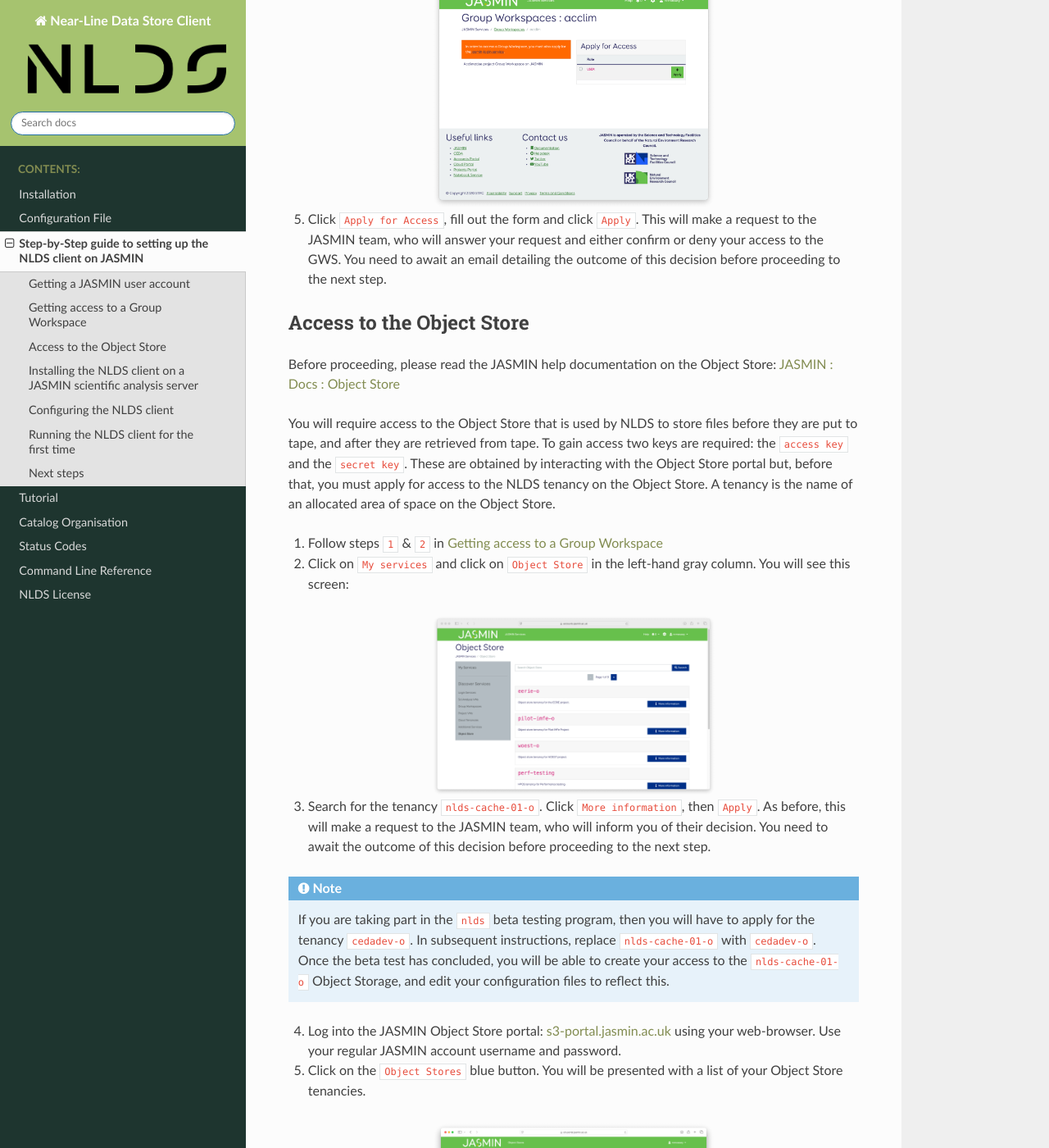
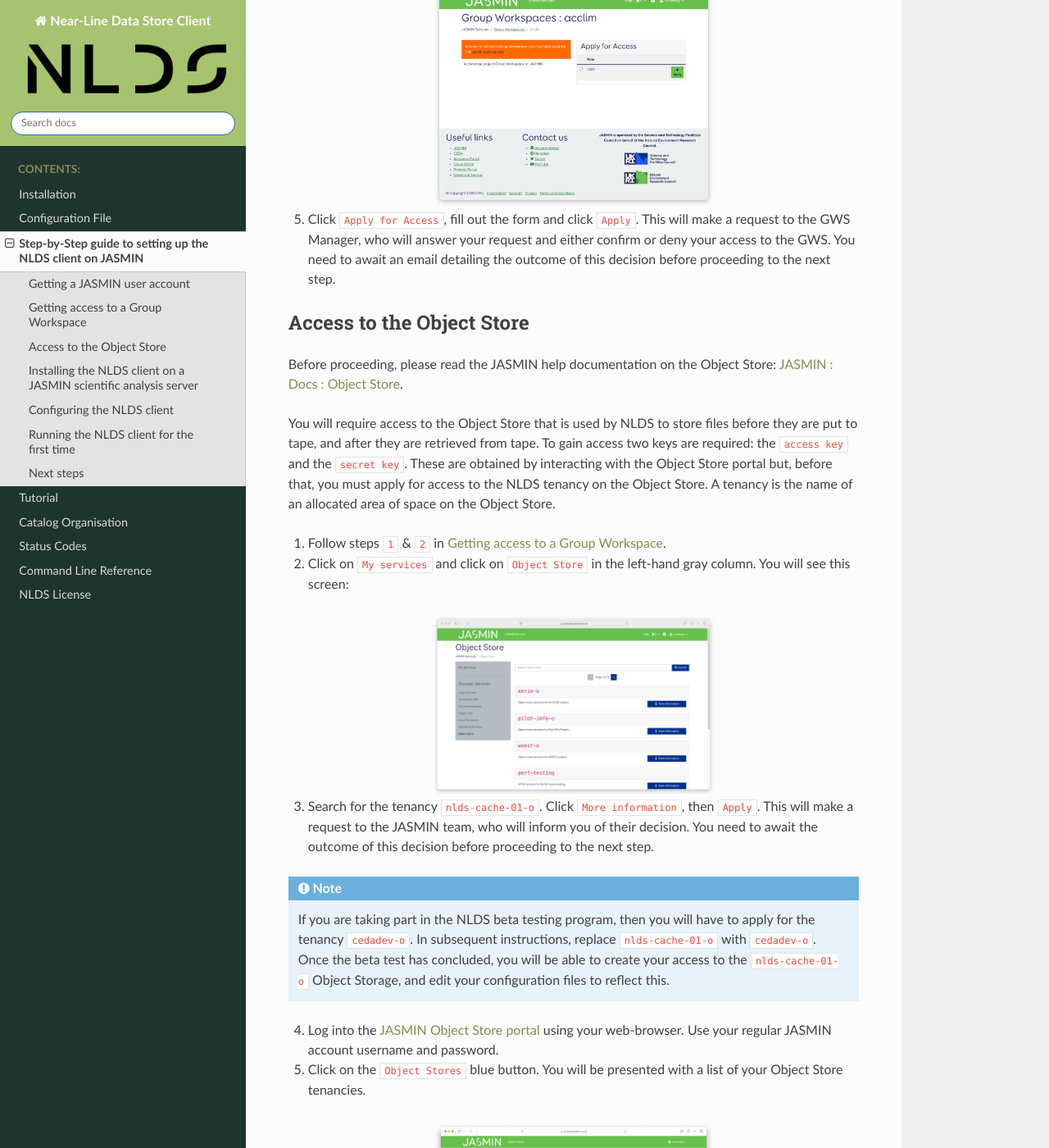
Before and after one commit to cedadev/nlds-client, a Sphinx documentation site: the page built from docs/user_guide/source/step_by_step.rst, in a window 1280 px wide and 1400 px high, scrolled down 1944 px. Shown: the whole window at 82% size. Built offline with Sphinx 7.4.7 and the Read the Docs theme 3.1.0, drawn with Linux system fonts in a browser that asks for light colours; some of the changed text lies outside the part shown.

Commit message:
Proofread step-by-step guide

```diff
--- a/docs/user_guide/source/step_by_step.rst
+++ b/docs/user_guide/source/step_by_step.rst
@@ -17,8 +17,8 @@
 Getting a JASMIN user account
 -----------------------------
 
-This is covered extensively in the "Getting Started" section of the JASMIN help docs.
-`JASMIN : Docs : Getting Started <https://help.jasmin.ac.uk/docs/getting-started/>`_
+This is covered extensively in the "Getting Started" section of the JASMIN help docs:
+`JASMIN : Docs : Getting Started <https://help.jasmin.ac.uk/docs/getting-started/>`_.
 
 .. image:: ./jasmin_help.png
     :width: 50 %
@@ -32,7 +32,7 @@
 Before proceeding, please read the JASMIN introduction to Group Workspaces:
 `JASMIN : Docs : What is a Group Workspace? <https://help.jasmin.ac.uk/docs/short-term-project-storage/introduction-to-group-workspaces/>`_
 
-Once you have access to JASMIN, you will need to apply for access to the Group Workspace that you wish to put files into the NLDS from, and also as a location to retrieve files from the NLDS to.
+Once you have access to JASMIN, you will need to apply for access to the Group Workspace (GWS) that you wish to put files into the NLDS from, and also as a location to retrieve files from the NLDS to.
 This is done via the JASMIN accounts portal:
 
 1. Log into the JASMIN accounts portal: `accounts.jasmin.ac.uk <https://accounts.jasmin.ac.uk>`_
@@ -54,7 +54,7 @@
     :width: 50 %
     :align: center
 
-5. Click ``Apply for Access``, fill out the form and click ``Apply``.  This will make a request to the JASMIN team, who will answer your request and either confirm or deny your access to the GWS.  You need to await an email detailing the outcome of this decision before proceeding to the next step.
+5. Click ``Apply for Access``, fill out the form and click ``Apply``.  This will make a request to the GWS Manager, who will answer your request and either confirm or deny your access to the GWS.  You need to await an email detailing the outcome of this decision before proceeding to the next step.
 
 .. _object_store_access:
 
@@ -62,30 +62,30 @@
 --------------------------
 
 Before proceeding, please read the JASMIN help documentation on the Object Store:
-`JASMIN : Docs : Object Store <https://help.jasmin.ac.uk/docs/short-term-project-storage/using-the-jasmin-object-store/>`_
+`JASMIN : Docs : Object Store <https://help.jasmin.ac.uk/docs/short-term-project-storage/using-the-jasmin-object-store/>`_.
 
 You will require access to the Object Store that is used by NLDS to store files before they are put to tape, and after they are retrieved from tape.  To gain access two keys are required: the ``access key`` and the ``secret key``.  These are obtained by interacting with the Object Store portal but, before that, you must apply for access to the NLDS tenancy on the Object Store.  A tenancy is the name of an allocated area of space on the Object Store.
 
-1. Follow steps ``1`` & ``2`` in :ref:`gws_access`
+1. Follow steps ``1`` & ``2`` in :ref:`gws_access`.
 2. Click on ``My services`` and click on ``Object Store`` in the left-hand gray column.  You will see this screen:
 
 .. image:: ./obj_store.png
     :width: 50 %
     :align: center
 
-3. Search for the tenancy ``nlds-cache-01-o``.  Click ``More information``, then ``Apply``.  As before, this will make a request to the JASMIN team, who will inform you of their decision.  You need to await the outcome of this decision before proceeding to the next step.
+3. Search for the tenancy ``nlds-cache-01-o``.  Click ``More information``, then ``Apply``.  This will make a request to the JASMIN team, who will inform you of their decision.  You need to await the outcome of this decision before proceeding to the next step.
 
 .. note::
-    If you are taking part in the ``nlds`` beta testing program, then you will have to apply for the tenancy ``cedadev-o``.  In subsequent instructions, replace ``nlds-cache-01-o`` with ``cedadev-o``.  Once the beta test has concluded, you will be able to create your access to the ``nlds-cache-01-o`` Object Storage, and edit your configuration files to reflect this.
+    If you are taking part in the NLDS beta testing program, then you will have to apply for the tenancy ``cedadev-o``.  In subsequent instructions, replace ``nlds-cache-01-o`` with ``cedadev-o``.  Once the beta test has concluded, you will be able to create your access to the ``nlds-cache-01-o`` Object Storage, and edit your configuration files to reflect this.
 
-4. Log into the JASMIN Object Store portal: `s3-portal.jasmin.ac.uk <https://s3-portal.jasmin.ac.uk>`_ using your web-browser.  Use your regular JASMIN account username and password.
+4. Log into the `JASMIN Object Store portal <https://s3-portal.jasmin.ac.uk>`_ using your web-browser.  Use your regular JASMIN account username and password.
 5. Click on the ``Object Stores`` blue button.  You will be presented with a list of your Object Store tenancies.
 
 .. image:: ./jasmin_obj_store_01.png
     :width: 50 %
     :align: center
 
-6. Click on the ``Manage Object Store`` blue button for the `nlds-cache-01-o` tenancy.  You may have to re-enter your JASMIN accounts password.
+6. Click on the ``Manage Object Store`` blue button for the ``nlds-cache-01-o`` tenancy.  You may have to re-enter your JASMIN accounts password.
 
 You will be presented with this screen:
 
@@ -95,7 +95,7 @@
 
 Click on the ``Create Key`` tab at the top of the table.
 
-7. Fill in the Description and an expiry-date and click ``Create Access Key``
+7. Fill in the Description and an expiry-date and click ``Create Access Key``.
 
 .. image:: ./jasmin_obj_store_03.png
     :width: 50 %
@@ -113,7 +113,7 @@
 Installing the NLDS client on a JASMIN scientific analysis server
 -----------------------------------------------------------------
 
-First, please familiarise yourself with the JASMIN documentation on the scientific analysis servers: `JASMIN : Docs : Scientific analysis servers <https://help.jasmin.ac.uk/docs/interactive-computing/sci-servers/>`_
+First, please familiarise yourself with the JASMIN documentation on the scientific analysis servers: `JASMIN : Docs : Scientific analysis servers <https://help.jasmin.ac.uk/docs/interactive-computing/sci-servers/>`_.
 We suggest that you use one of the ``sci-vm-0x`` servers to set up and use the NLDS client.
 
 1.  Log into your chosen scientific analysis server:
@@ -170,13 +170,13 @@
 
 .. note::
 
-    If you are taking part in the nlds beta testing program, you will also need to specify a url with the -u switch and turn off ssl verification with the -k flag, so your init command will look a bit like this:
+    If you are taking part in the NLDS beta testing program, you will also need to specify a URL with the ``-u`` switch and turn off SSL verification with the ``-k`` flag, so your init command will look a bit like this:
 
     .. code-block:: bash
 
         > nlds init -u {{ nlds-testing-url }} -k
 
-    but with the ``{{ nlds-testing-url }}`` replaced with the url provided to you by in the invitation email.
+    but with the ``{{ nlds-testing-url }}`` replaced with the URL provided to you by in the invitation email.
 
 3.  Edit the file at ``<your home directory>/.nlds-config`` to add some extra information.  The file looks like this:
 
@@ -215,7 +215,7 @@
     * ``secret_key`` : replace ``{{ os_secret_key }}`` with the value of ``S3 Secret Key`` you created in step 8 of :ref:`Access to the Object Store<object_store_access>`.
 
 .. note::
-    If you are taking part in the ``nlds`` beta testing program, then you will have to add an extra line in the ``user`` part of the config.  This is for the ``tenancy``, which should be set to ``cedadev-o``.  i.e.:
+    If you are taking part in the NLDS beta testing program, then you will have to add an extra line in the ``user`` part of the config.  This is for the ``tenancy``, which should be set to ``cedadev-o``.  i.e.:
 
     .. code-block:: json
 
@@ -227,15 +227,23 @@
 
     (Don't forget the extra comma after ``group``!)
 
+    You also need to change the ``verify_certificates`` option to ``false``:
+
+    .. code-block:: json
+
+        "options": {
+            "verify_certificates": false
+        }
+
 Running the NLDS client for the first time
 ------------------------------------------
 
-You should now have a fully configured and functioning NLDS client.  You can now run the NLDS client for the first time.  Make sure the python virtual-environment you created in :ref:`Installing the NLDS client<installing_nlds_client>` is activated first, and then run ``nlds`` with the command ``stat``.
+You should now have a fully configured and functioning NLDS client.  You can now run the NLDS client for the first time.  Make sure the Python virtual-environment you created in :ref:`Installing the NLDS client<installing_nlds_client>` is activated first, and then run ``nlds`` with the command ``stat``.
 
 .. code-block:: bash
 
-    source ~/nlds-client/bin/activate
-    nlds stat
+    > source ~/nlds-client/bin/activate
+    > nlds stat
 
 You will see the following output:
 
```
Also changed, not shown: other parts of docs/user_guide/source/step_by_step.rst (+4 -4 lines).
